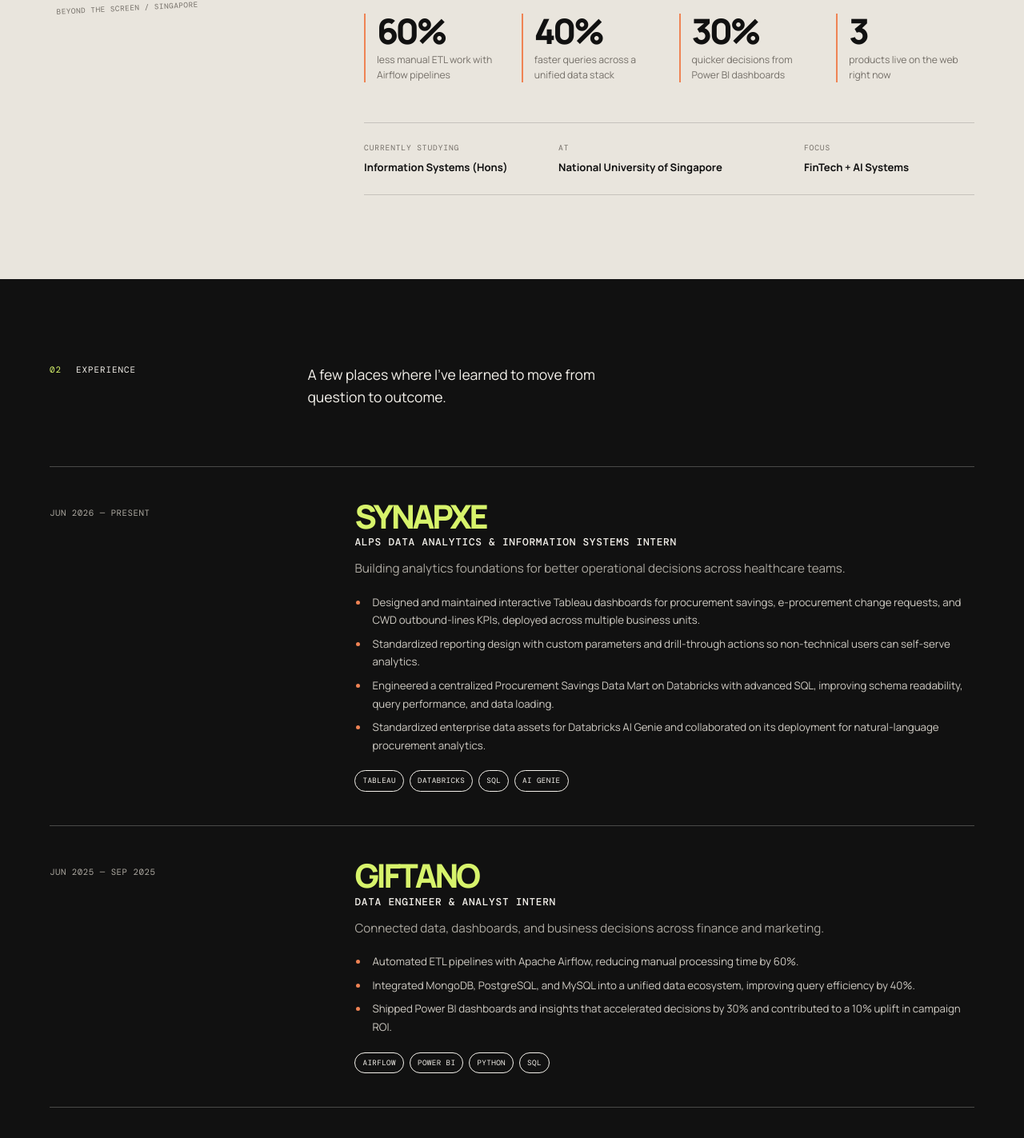
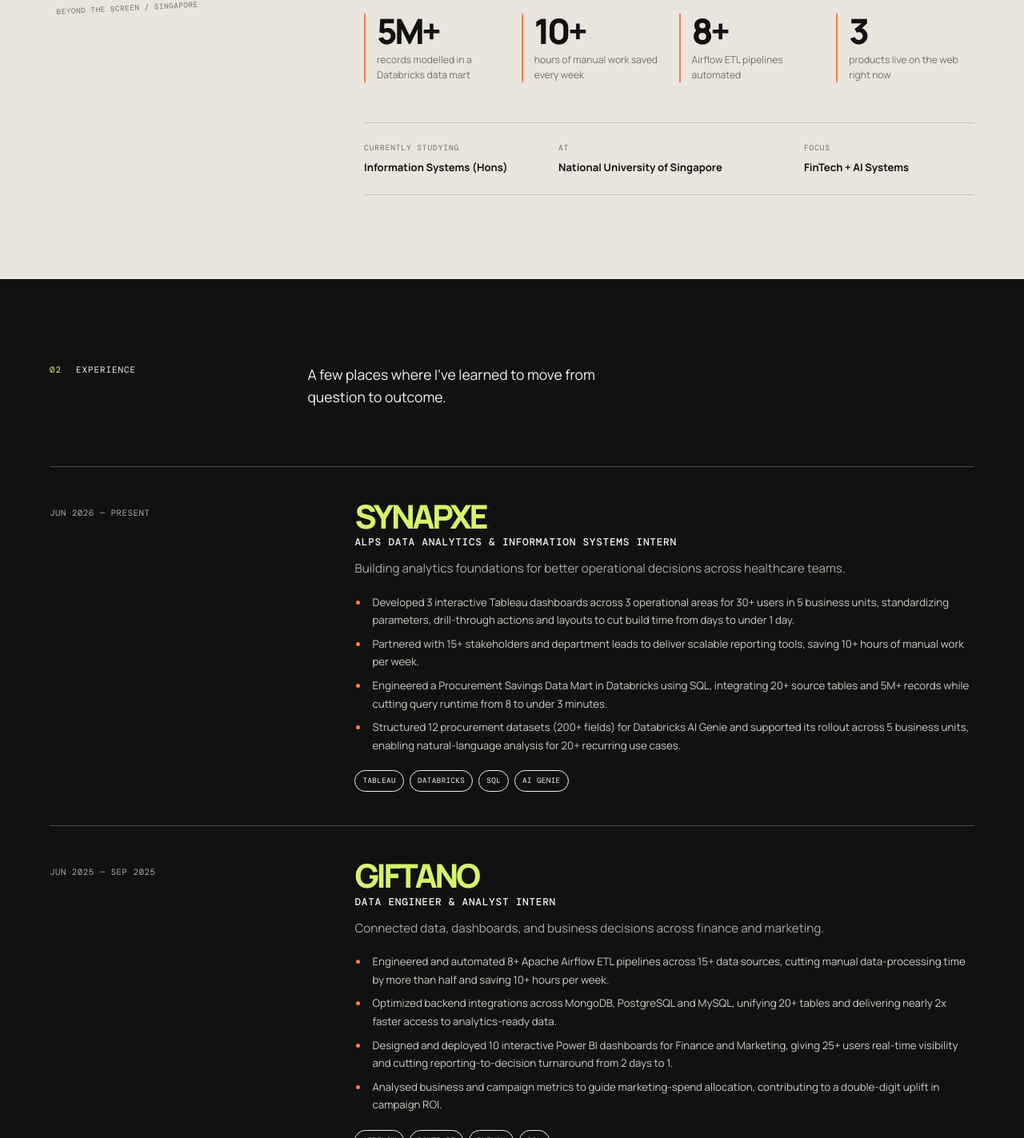
Before and after one commit to totallyregi/RegiPortfolioWebsite, a plain HTML site: page index.html in a window 1280 px wide. Shown: the part 1377-2800 px from the top of the page at 80% size. Drawn offline with nearby package versions, Linux system fonts and the light colour scheme.

Commit message:
Add résumé PDF and sync experience with résumé
- Link assets/Reginald_Yang_Resume.pdf from nav, hero and contact
- Update Synapxe/Giftano bullets and impact stats to match the résumé

Co-Authored-By: Claude Opus 5.5 <noreply@anthropic.com>

```diff
--- a/index.html
+++ b/index.html
@@ -18,7 +18,7 @@
     <link rel="preconnect" href="https://fonts.googleapis.com">
     <link rel="preconnect" href="https://fonts.gstatic.com" crossorigin>
     <link href="https://fonts.googleapis.com/css2?family=DM+Mono:wght@400;500&family=Manrope:wght@400;500;600;700;800&display=swap" rel="stylesheet">
-    <link rel="stylesheet" href="css/styles.css?v=10">
+    <link rel="stylesheet" href="css/styles.css?v=11">
 </head>
 <body>
     <svg width="0" height="0" style="position:absolute" aria-hidden="true">
@@ -40,6 +40,7 @@
             <a href="#experience">Experience</a>
             <a href="#projects">Projects</a>
             <a href="#skills">Toolkit</a>
+            <a href="assets/Reginald_Yang_Resume.pdf" target="_blank" rel="noreferrer">Résumé</a>
             <a class="nav-contact" href="#contact">Let's talk <span aria-hidden="true">↗</span></a>
         </nav>
     </header>
@@ -54,6 +55,7 @@
                     <p class="hero-lede reveal" data-delay="0.2">I build data products, analytics workflows, and AI-enabled systems that make everyday decisions clearer.</p>
                     <div class="hero-actions reveal" data-delay="0.28">
                         <a class="button button-dark" href="#projects">Explore my work <span aria-hidden="true">↓</span></a>
+                        <a class="text-link" href="assets/Reginald_Yang_Resume.pdf" target="_blank" rel="noreferrer">Résumé <span aria-hidden="true">↗</span></a>
                         <div class="social-row" aria-label="Social links">
                             <a class="icon-link" href="https://github.com/totallyregi" target="_blank" rel="noreferrer" aria-label="GitHub"><svg><use href="#i-github"/></svg></a>
                             <a class="icon-link" href="https://www.linkedin.com/in/reginald-yang-75005a267/" target="_blank" rel="noreferrer" aria-label="LinkedIn"><svg><use href="#i-linkedin"/></svg></a>
@@ -95,9 +97,9 @@
                         <p>I enjoy taking messy problems — a fragmented data workflow, an unclear business question, a blank product canvas — and shaping them into systems people can actually use. My sweet spot is where thoughtful engineering meets useful insight.</p>
                     </div>
                     <div class="stat-row reveal">
-                        <div><strong data-count="60">60%</strong><span>less manual ETL work with Airflow pipelines</span></div>
-                        <div><strong data-count="40">40%</strong><span>faster queries across a unified data stack</span></div>
-                        <div><strong data-count="30">30%</strong><span>quicker decisions from Power BI dashboards</span></div>
+                        <div><strong data-count="5">5M+</strong><span>records modelled in a Databricks data mart</span></div>
+                        <div><strong data-count="10">10+</strong><span>hours of manual work saved every week</span></div>
+                        <div><strong data-count="8">8+</strong><span>Airflow ETL pipelines automated</span></div>
                         <div><strong data-count="3">3</strong><span>products live on the web right now</span></div>
                     </div>
                     <div class="education-row reveal">
@@ -122,10 +124,10 @@
                             <div class="experience-title"><span class="company-name">Synapxe</span><h3>ALPS Data Analytics &amp; Information Systems Intern</h3></div>
                             <p>Building analytics foundations for better operational decisions across healthcare teams.</p>
                             <ul class="experience-details">
-                                <li>Designed and maintained interactive Tableau dashboards for procurement savings, e-procurement change requests, and CWD outbound-lines KPIs, deployed across multiple business units.</li>
-                                <li>Standardized reporting design with custom parameters and drill-through actions so non-technical users can self-serve analytics.</li>
-                                <li>Engineered a centralized Procurement Savings Data Mart on Databricks with advanced SQL, improving schema readability, query performance, and data loading.</li>
-                                <li>Standardized enterprise data assets for Databricks AI Genie and collaborated on its deployment for natural-language procurement analytics.</li>
+                                <li>Developed 3 interactive Tableau dashboards across 3 operational areas for 30+ users in 5 business units, standardizing parameters, drill-through actions and layouts to cut build time from days to under 1 day.</li>
+                                <li>Partnered with 15+ stakeholders and department leads to deliver scalable reporting tools, saving 10+ hours of manual work per week.</li>
+                                <li>Engineered a Procurement Savings Data Mart in Databricks using SQL, integrating 20+ source tables and 5M+ records while cutting query runtime from 8 to under 3 minutes.</li>
+                                <li>Structured 12 procurement datasets (200+ fields) for Databricks AI Genie and supported its rollout across 5 business units, enabling natural-language analysis for 20+ recurring use cases.</li>
                             </ul>
                             <div class="tag-row"><span>Tableau</span><span>Databricks</span><span>SQL</span><span>AI Genie</span></div>
                         </div>
@@ -136,9 +138,10 @@
                             <div class="experience-title"><span class="company-name">Giftano</span><h3>Data Engineer &amp; Analyst Intern</h3></div>
                             <p>Connected data, dashboards, and business decisions across finance and marketing.</p>
                             <ul class="experience-details">
-                                <li>Automated ETL pipelines with Apache Airflow, reducing manual processing time by 60%.</li>
-                                <li>Integrated MongoDB, PostgreSQL, and MySQL into a unified data ecosystem, improving query efficiency by 40%.</li>
-                                <li>Shipped Power BI dashboards and insights that accelerated decisions by 30% and contributed to a 10% uplift in campaign ROI.</li>
+                                <li>Engineered and automated 8+ Apache Airflow ETL pipelines across 15+ data sources, cutting manual data-processing time by more than half and saving 10+ hours per week.</li>
+                                <li>Optimized backend integrations across MongoDB, PostgreSQL and MySQL, unifying 20+ tables and delivering nearly 2x faster access to analytics-ready data.</li>
+                                <li>Designed and deployed 10 interactive Power BI dashboards for Finance and Marketing, giving 25+ users real-time visibility and cutting reporting-to-decision turnaround from 2 days to 1.</li>
+                                <li>Analysed business and campaign metrics to guide marketing-spend allocation, contributing to a double-digit uplift in campaign ROI.</li>
                             </ul>
                             <div class="tag-row"><span>Airflow</span><span>Power BI</span><span>Python</span><span>SQL</span></div>
                         </div>
@@ -304,6 +307,7 @@
                         <button class="copy-button" type="button" data-copy="totallyregi@gmail.com">Copy email</button>
                     </div>
                     <div class="contact-links reveal">
+                        <a href="assets/Reginald_Yang_Resume.pdf" target="_blank" rel="noreferrer">Résumé ↗</a>
                         <a href="https://www.linkedin.com/in/reginald-yang-75005a267/" target="_blank" rel="noreferrer"><svg><use href="#i-linkedin"/></svg> LinkedIn</a>
                         <a href="https://github.com/totallyregi" target="_blank" rel="noreferrer"><svg><use href="#i-github"/></svg> GitHub</a>
                     </div>
@@ -314,6 +318,6 @@
     </main>
 
     <div class="toast" id="toast" role="status" aria-live="polite"></div>
-    <script type="module" src="js/scripts.js?v=10"></script>
+    <script type="module" src="js/scripts.js?v=11"></script>
 </body>
 </html>
```
Also changed, not shown: 2 other files.
